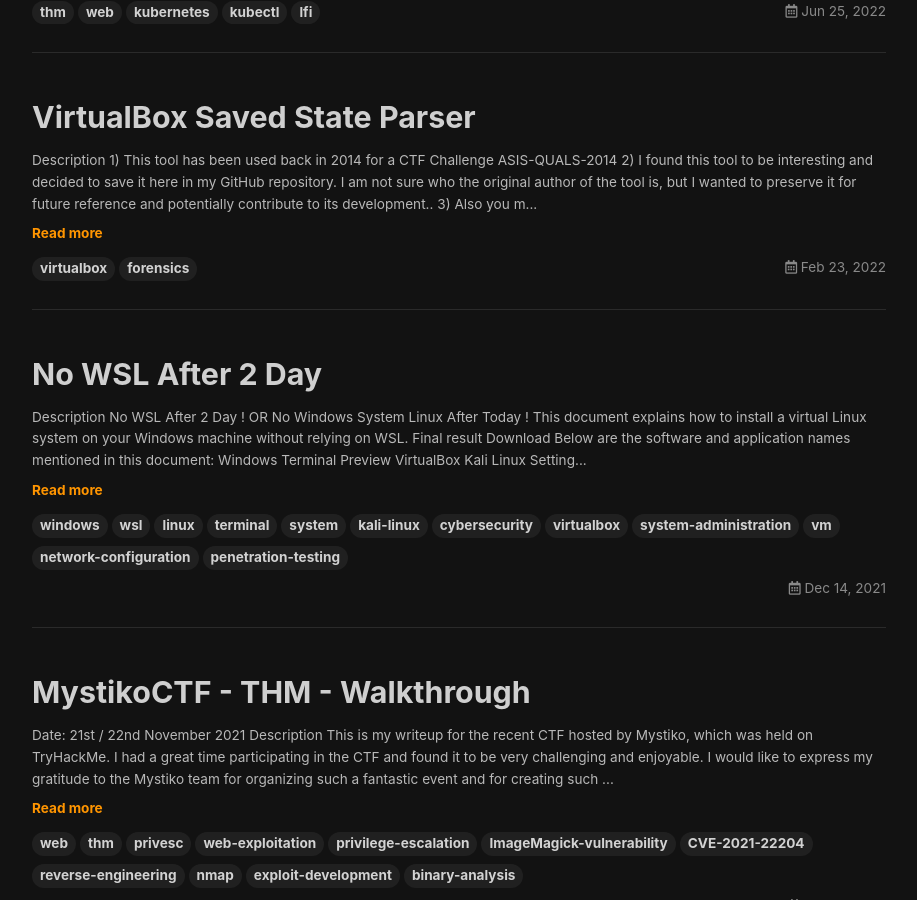
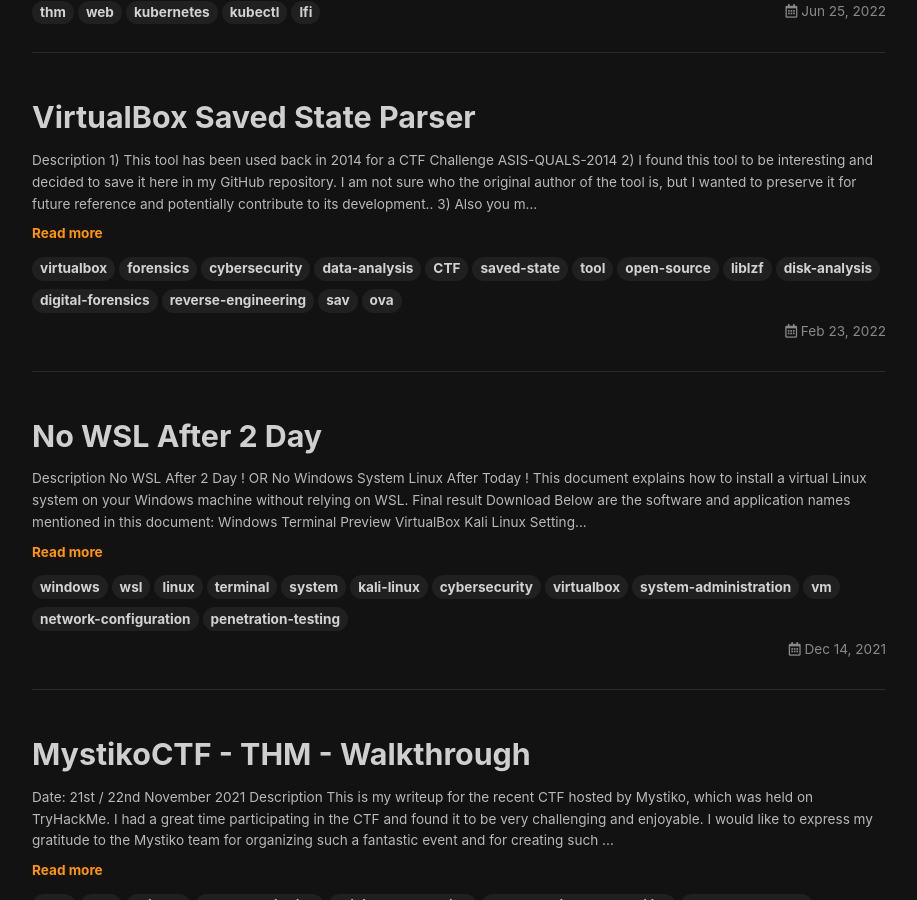
Before and after one commit to ab2pentest/ab2.github.io, a Jekyll site: the page built from index.html, in a window 1280 px wide and 900 px high, scrolled down 1784 px. Shown: the whole window, without its empty margins (181-1098 px from the left). Built offline with Jekyll 4.4.1, drawn with Linux system fonts in a browser that asks for light colours; nearby versions of some CDN libraries; the list of posts is cut into pages by our own code.

Commit message:
Update 2022-02-23-VirtualBox-saved-state-parser.md

```diff
--- a/_posts/2022-02-23-VirtualBox-saved-state-parser.md
+++ b/_posts/2022-02-23-VirtualBox-saved-state-parser.md
@@ -1,6 +1,6 @@
 ---
 title: VirtualBox Saved State Parser
-tags: virtualbox forensics
+tags: virtualbox forensics cybersecurity data-analysis CTF saved-state tool open-source liblzf disk-analysis digital-forensics reverse-engineering sav ova
 ---
 
 # Description
```
